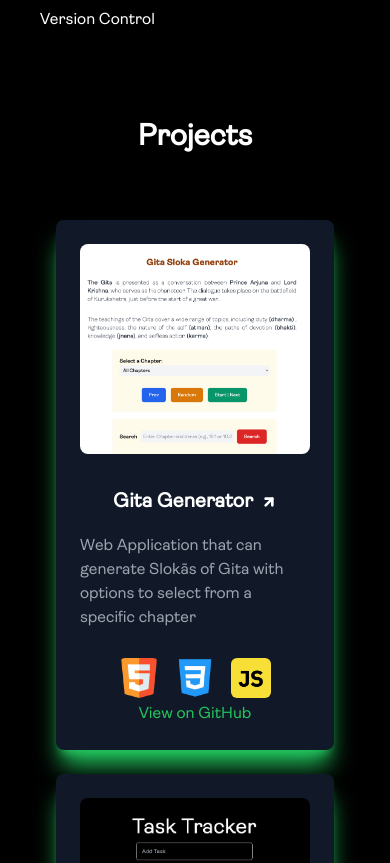
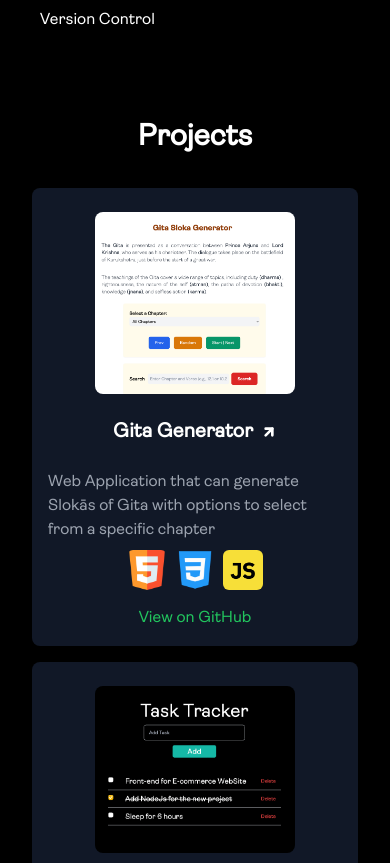
Before and after one commit to psidh/Domain, a Next.js app: page / in a window 390 px wide. Shown: the part 2740-3603 px from the top of the page. Built offline with nearby package versions, Linux system fonts and the light colour scheme.

Commit message:
updates small

```diff
--- a/package.json
+++ b/package.json
@@ -25,9 +25,11 @@
     "react-live": "^4.1.3",
     "react-slick": "^0.29.0",
     "react-tooltip": "^5.21.1",
+    "react-tsparticles": "^2.12.2",
     "slick-carousel": "^1.8.1",
     "styled-components": "^6.0.7",
     "suspense": "^0.0.47",
-    "tailwindcss": "3.3.3"
+    "tailwindcss": "3.3.3",
+    "three": "^0.156.1"
   }
 }
--- a/src/app/components/Blog.js
+++ b/src/app/components/Blog.js
@@ -18,8 +18,8 @@ const Blog = () => {
       offset: 50, // Offset (in px) from the element's position when animation starts
       duration: 500, // Duration of animations (ms)}); // Initialize AOS
       once: true, // Whether animations should be repeated
-      mirror: true,
-      easing: "ease-in-out",
+      mirror: true, // whether to repeat the animation vertically upwards vice-verse
+      easing: "ease-in-out", // smoothness of the animation
     });
   }, []);
   return (
--- a/src/app/components/Projects.js
+++ b/src/app/components/Projects.js
@@ -4,6 +4,7 @@ import projectsData from "src/app/data/projectsData.js";
 import styled, { createGlobalStyle } from "styled-components";
 import AOS from "aos";
 import "aos/dist/aos.css";
+import Image from "next/image";
 
 const GlobalStyle = createGlobalStyle`
 @font-face {
@@ -26,29 +27,31 @@ const Projects = () => {
   return (
     <section>
   <div data-aos="fade-in">
-        <div className="container mx-auto pt-4 pb-8 px-6 md:px-16 md:py-10">
-          <h2 className="text-white md:text-4xl text-3xl font-semibold my-4 text-center md:text-left mb-8">
+    <div className="container mx-auto pt-4 pb-4 px-4 md:px-8 md:py-6">
+      <h2 className="text-white md:text-4xl text-3xl font-semibold my-4 text-center md:text-left mb-4">
         Projects
       </h2>
-          <div className="grid grid-cols-1 gap-6 p-8 md:grid-cols-2 lg:grid-cols-3 md:gap-6 lg:gap-6">
+      <div className="grid grid-cols-1 gap-4 p-4 md:grid-cols-2 lg:grid-cols-4 md:gap-4 lg:gap-6">
         {projectsData.map((project, index) => (
           <div
             key={index}
-                className="bg-gray-900 shadow-xl shadow-green-500 hover:shadow-green-400 rounded-lg p-6 mx-auto transform hover:scale-105 transition duration-200 relative"
+            className="bg-gray-900 shadow-lg  hover:shadow-green-400 rounded-lg p-4 mx-auto transform hover:scale-105 transition duration-200 relative"
             style={{ minHeight: "400px" }} // Adjust the minimum height as needed
           >
-                {/* eslint-disable-next-line @next/next/no-img-element */}
-                <img
+
+            <Image
               src={project.image}
               alt={project.title}
-                  className="mx-auto mb-4 rounded-lg"
+              className="mx-auto my-2 rounded-lg"
+              width={200}
+              height={200}
             />
-                <div className="h-16 flex items-center justify-center">
+            <div className=" flex items-center justify-center">
               {/* Fix title below images */}
               <a
                 href={project.projectLink}
                 target="_blank"
-                    className="text-xl text-white justify-center font-semibold my-2 flex items-center "
+                className="text-xl text-white justify-center font-semibold my-4 flex items-center "
               >
                 {project.title}
                 <span>
@@ -70,9 +73,9 @@ const Projects = () => {
                 </span>
               </a>
             </div>
-                <p className="text-gray-400 mb-4">{project.description}</p>
+            <p className="text-gray-400 my-2">{project.description}</p>
             {/* Fix the project technology and description */}
-                <div className="flex justify-center items-center h-16 mb-4 space-x-4">
+            <div className="flex justify-center items-center my-2 space-x-2">
               {project.technologies.map((tech, techIndex) => (
                 <div key={techIndex} className="flex items-center">
                   {tech.img}
@@ -80,25 +83,24 @@ const Projects = () => {
               ))}
             </div>
             {/* Fix "View on GitHub" button */}
+            <div className="flex flex-row items-center justify-center">
             <a
               href={project.githubLink}
               target="_blank"
               rel="noopener noreferrer"
-                  className="text-green-500 text-center absolute bottom-6 left-1/2 transform -translate-x-1/2 hover:underline hover:underline-offset-2"
+              className="text-green-500 mt-2 transform hover:underline hover:underline-offset-2"
             >
               View on GitHub
             </a>
+          </div>
           </div>
         ))}
       </div>
     </div>
   </div>
 </section>
+
   );
 };
 
 export default Projects;
-
-{
-  /* <span className="bg-gray-200 text-gray-600 px-2 py-1 rounded ml-2">{tech.name}</span> */
-}
--- /dev/null
+++ b/src/app/components/Services.js
@@ -0,0 +1,39 @@
+'use client';
+import React, { useState } from 'react';
+
+const Services = () => {
+  return (
+    <div class="mx-8 lg:mx-28">
+  <div class="relative items-center flex flex-col">
+    <div class="h-full w-full lg:w-3/4 bg-black absolute left-[calc(50% - 37.5%)] -z-10 dark:bg-white dark:bg-opacity-2"></div>
+    <h2 class="text-3xl py-8 lg:py-16 text-blue-500 dark:text-blue-400">Services</h2>
+    <div class="flex flex-col gap-8 lg:flex-row lg:gap-24 mx-4 lg:mx-16 mb-12">
+      <div class="bg-black dark:bg-slate-950 p-8 shadow-md">
+        <div class="h-20 w-20 bg-gray-200"></div>
+        <h3 class="text-2xl font-semibold mt-6 text-white dark:text-gray-200">App Development</h3>
+        <p class="w-3/4 text-white dark:text-gray-200">
+          Why just stop at one platform when you can build for many?
+        </p>
+      </div>
+      <div class="bg-white dark:bg-slate-950 p-8 shadow-md">
+        <div class="h-20 w-20 bg-gray-200"></div>
+        <h3 class="text-2xl font-semibold mt-6 text-black dark:text-gray-200">Design UI/UX</h3>
+        <p class="w-3/4 text-black dark:text-gray-200">
+          Creativity has always been my passion, why stop now?
+        </p>
+      </div>
+      <div class="bg-white dark:bg-slate-950 p-8 shadow-md">
+        <div class="h-20 w-20 bg-gray-200"></div>
+        <h3 class="text-2xl font-semibold mt-6 text-black dark:text-gray-200">Social &amp; Media</h3>
+        <p class="w-3/4 text-black dark:text-gray-200">
+          Sharing is caring, creating is my calling, why not do them together?
+        </p>
+      </div>
+    </div>
+  </div>
+</div>
+
+  );
+};
+
+export default Services;
--- a/src/app/page.js
+++ b/src/app/page.js
@@ -10,6 +10,8 @@ import Blog from 'src/app/components/Blog';
 import Projects from 'src/app/components/Projects';
 import Example from '/pages/chart.js';
 import styled, { createGlobalStyle } from "styled-components";
+import Services from "./components/Services";
+import Card from "./components/Card";
 const GlobalStyle = createGlobalStyle`
 @font-face {
   font-family: 'Ambit';
@@ -29,6 +31,7 @@ function MyApp(){
     <Resume />
     <Projects />
     <Example />
+    {/* <Services /> */}
     <Blog />
     <Footer />
     </div>
```
Also changed, not shown: src/app/components/Card.js (added), 1 other file (tests, documents, lock files or other folders). Lines whose indentation alone changed are shown as unchanged.
